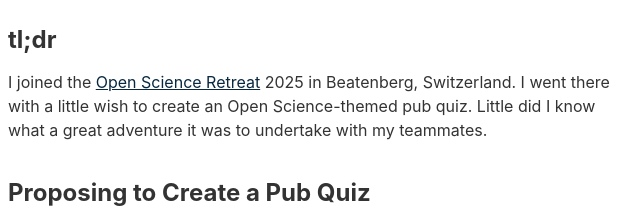
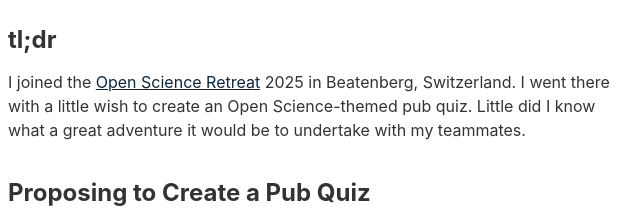
Before and after one commit to nsunami/nami-writes, an Eleventy site: page content/blog/2025-05-06/2025-05-06.md in a window 1280 px wide. Shown: the part 512-732 px from the top of the page, 328-968 px from the left. Built offline with nearby package versions, Linux system fonts and the light colour scheme; Eleventy itself is replaced by a stand-in of ours; files that its build step writes are made by us from their sources; files whose address does not match are found by name.

Commit message:
fix(2025-05-06): Little did i .. "it was" -> "it would be"

```diff
--- a/content/blog/2025-05-06/2025-05-06.md
+++ b/content/blog/2025-05-06/2025-05-06.md
@@ -15,7 +15,7 @@ tags: [open science, open science retreat]
 
 ## tl;dr
 
-I joined the [Open Science Retreat](https://open.science-retreat.org/) 2025 in Beatenberg, Switzerland. I went there with a little wish to create an Open Science-themed pub quiz. Little did I know what a great adventure it was to undertake with my teammates.
+I joined the [Open Science Retreat](https://open.science-retreat.org/) 2025 in Beatenberg, Switzerland. I went there with a little wish to create an Open Science-themed pub quiz. Little did I know what a great adventure it would be to undertake with my teammates.
 
 ## Proposing to Create a Pub Quiz
 
```
